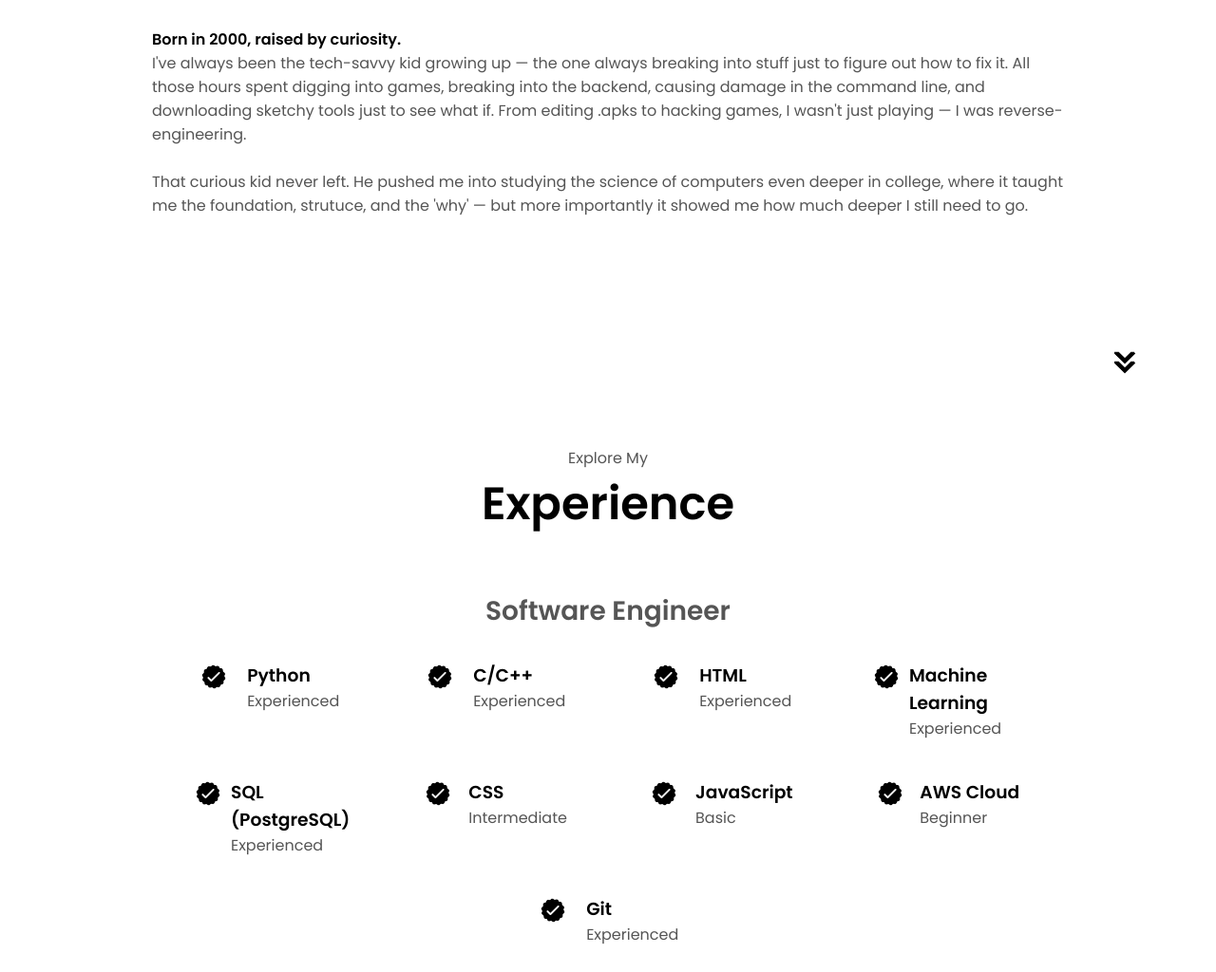
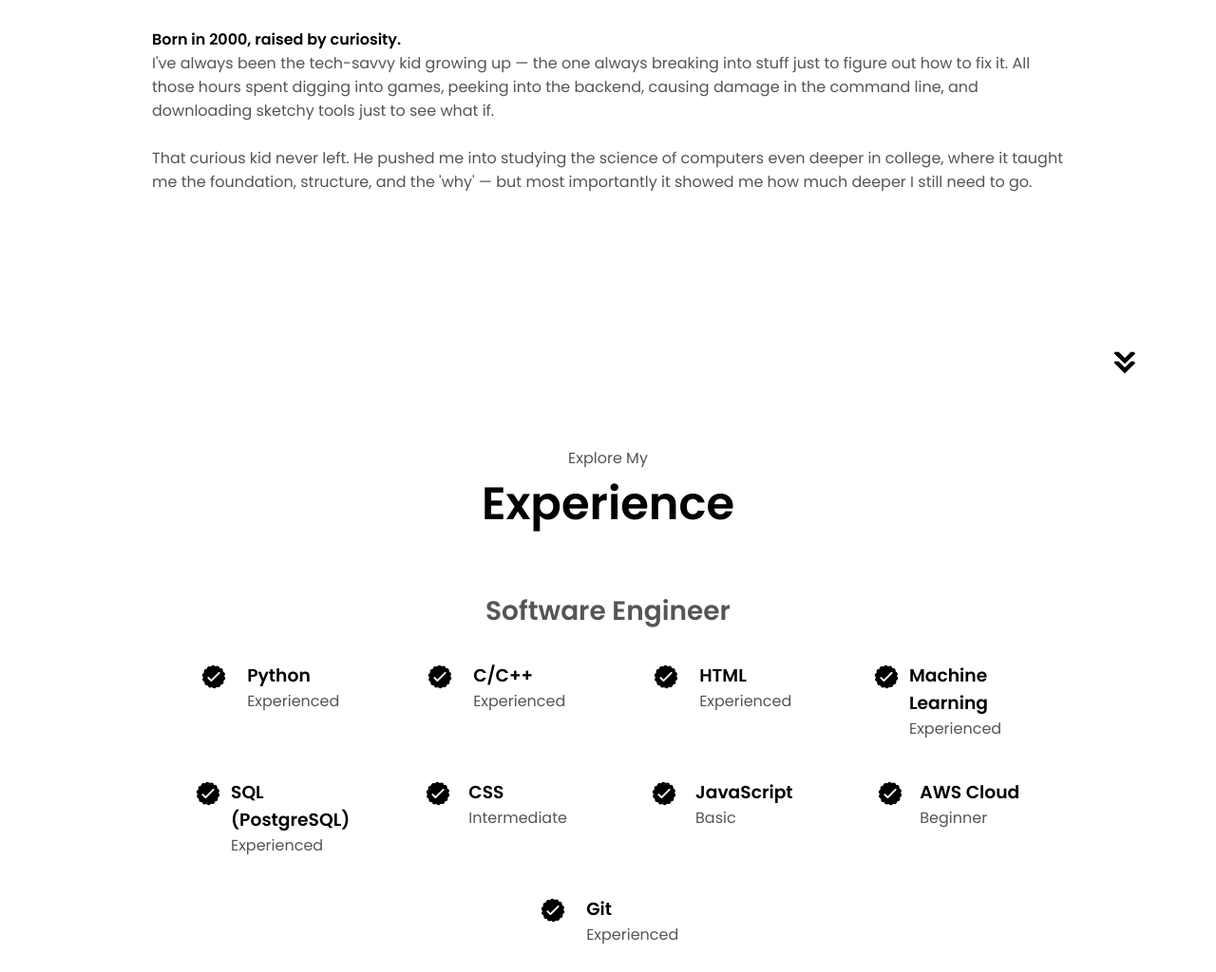
Before and after one commit to rldejournett01/portfolio, a plain HTML site: page index.html in a window 1280 px wide. Shown: the part 1106-2130 px from the top of the page at 95% size. Drawn offline with Linux system fonts and the light colour scheme.

Commit message:
typo fixes

```diff
--- a/index.html
+++ b/index.html
@@ -102,13 +102,13 @@
                     <h4>Born in 2000, raised by curiosity.</h4>
                     <p class="about-summary-text">I've always been the tech-savvy kid growing up &mdash;
                         the one always breaking into stuff just to figure out how to fix it.
-                        All those hours spent digging into games, breaking into the backend,
+                        All those hours spent digging into games, peeking into the backend,
                         causing damage in the command line, and downloading sketchy tools just to see what if.
-                        From editing .apks to hacking games, I wasn't just playing &mdash; I was reverse-engineering. <br><br>
+                        <br><br>
                         That curious kid never left. He pushed me into
                         studying the science of computers even deeper in college,
-                        where it taught me the foundation, strutuce, and the 'why' &mdash;
-                        but more importantly it showed me how much deeper I still need to go.
+                        where it taught me the foundation, structure, and the 'why' &mdash;
+                        but most importantly it showed me how much deeper I still need to go.
                        </p>
                        <h4></h4>
                 </div>
@@ -282,7 +282,7 @@
                     </div>
                     <h2 class="experience-sub-title project-title">Periocular<br> Project</h2>
                     <div class="btn-container">
-                        <button
+                        <!-- <button
                             class="btn btn-color-2 project-btn"
                             onclick="location.href='https://github.com/'"
                             >
@@ -293,10 +293,10 @@
                             onclick="location.href='https://github.com/'"
                             >
                             Live Demo
-                        </button>
+                        </button> -->
                     </div>
                 </div>
-                <div class="details-container color-container">
+                <!-- <div class="details-container color-container">
                     <div class="article-container">
                         <img
                             src="./assets/project-3.png"
@@ -318,7 +318,7 @@
                             >
                             Live Demo
                         </button>
-                    </div>
+                    </div> -->
                 </div>
             </div>
         </div>
```
